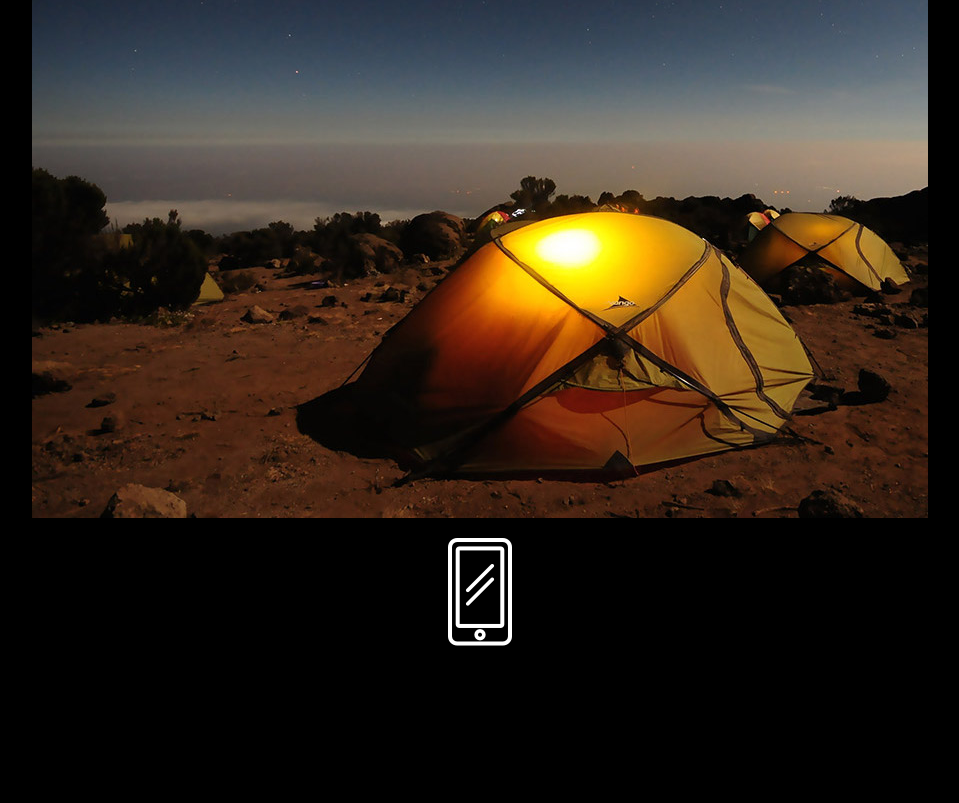
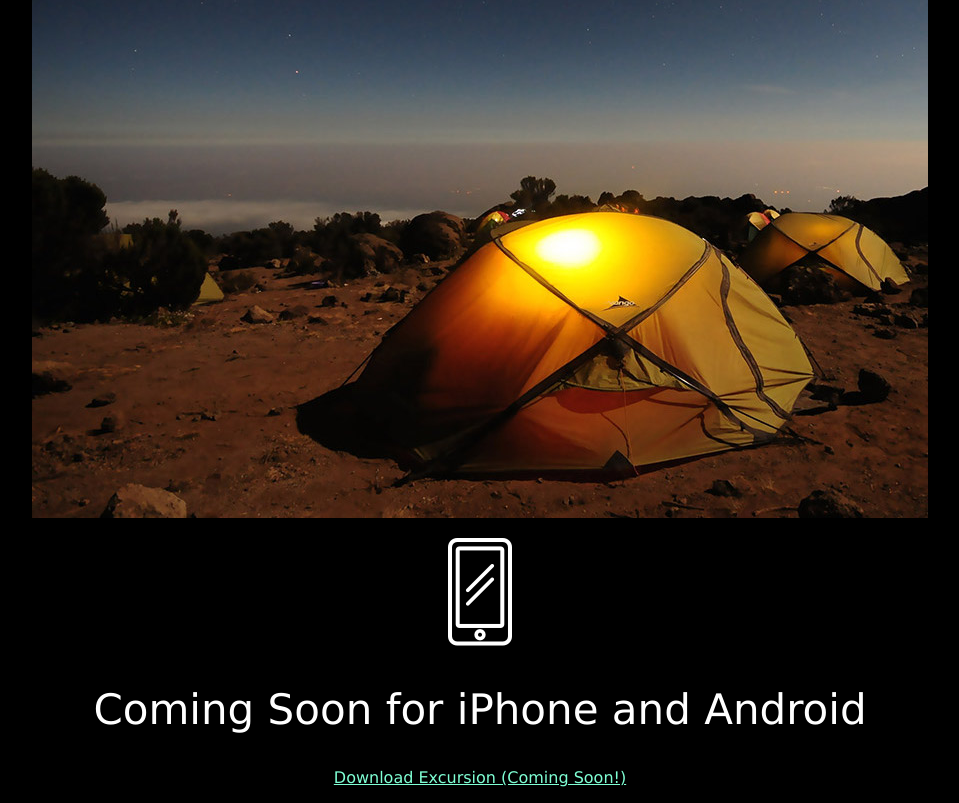
Before and after one commit to JuliaThom/excursion, a plain HTML site: page index.html in a window 1280 px wide. Shown: the part 494-1297 px from the top of the page, without its empty margins (160-1119 px from the left). Before the commit the page ends 1160 px from the top, so only its background shows below. Drawn offline with Linux system fonts and the light colour scheme.

Commit message:
Added footer text

```diff
--- a/index.html
+++ b/index.html
@@ -19,5 +19,7 @@
   <h4 class="header--sub-header">Excursion remembers places you like, and recommends new points of interest around you.</h4>
   <p><img src="resources/images/camp.jpg"></p>
   <p><img src="resources/images/phone.png"></p>
+  <h2 class="header--secondary">Coming Soon for iPhone and Android</h2>
+  <p><a class="link--cta" href="#">Download Excursion (Coming Soon!)</a></p>
 </body>
 </html>
```
